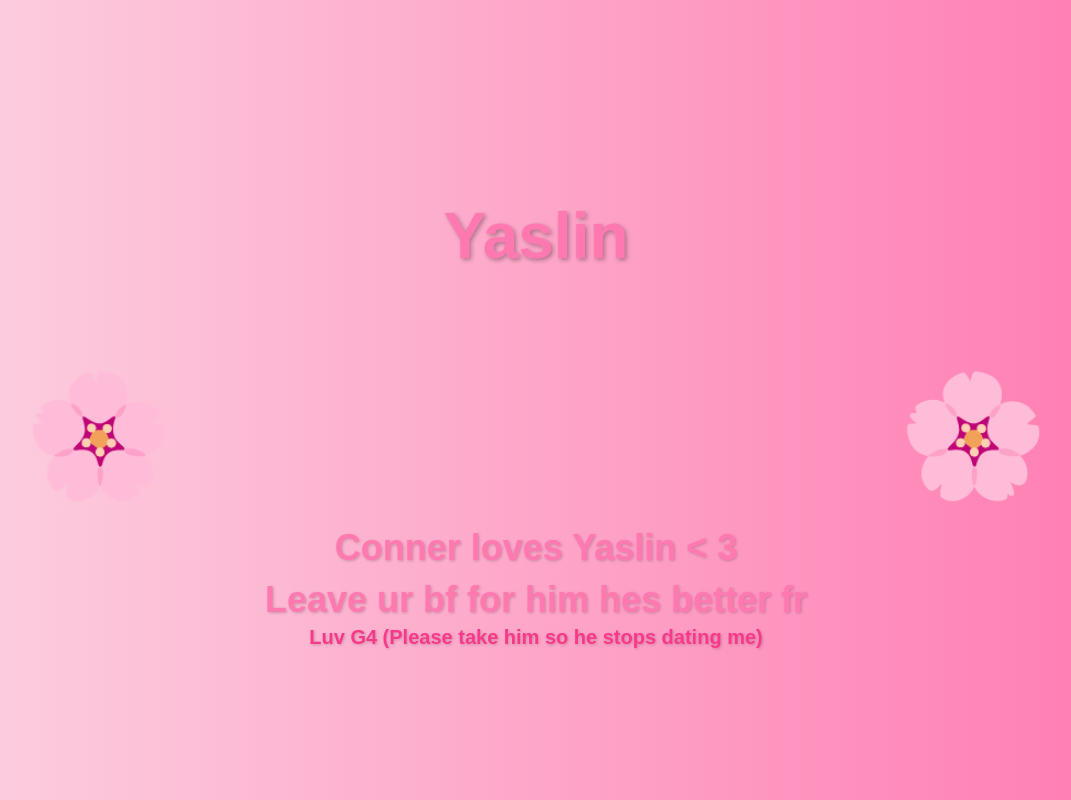
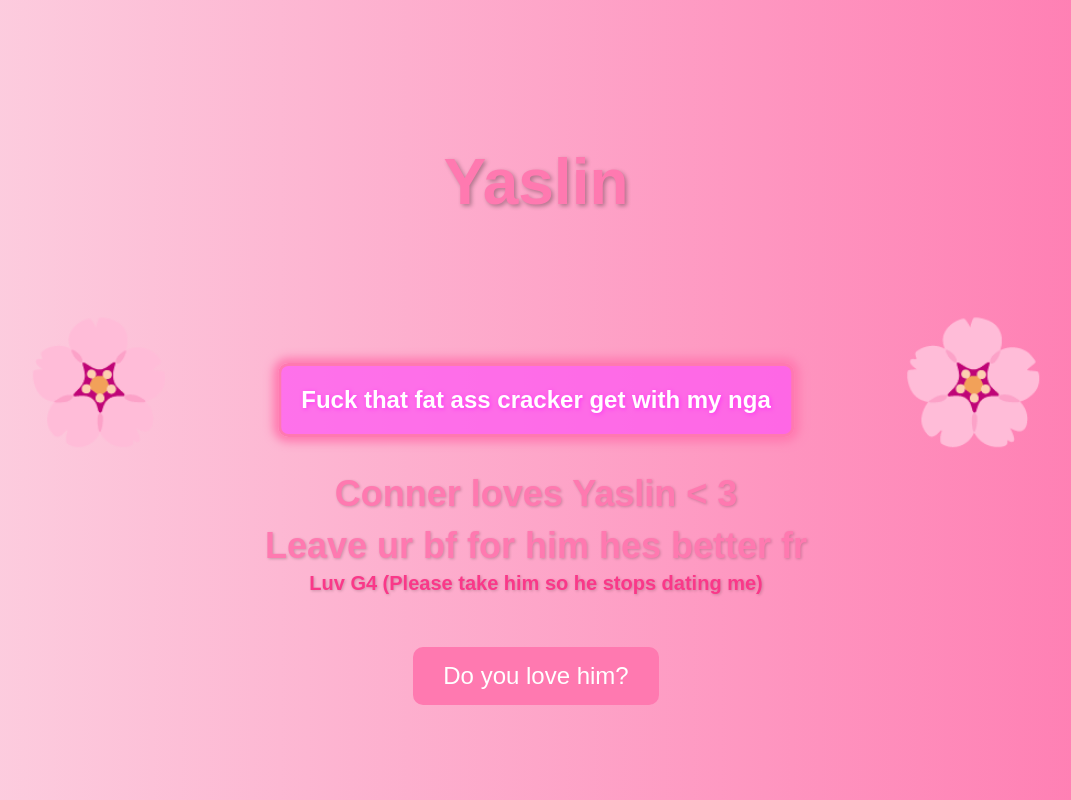
Before and after one commit to G4-Web/YaslinWeb-3, a plain HTML site: page index.html in a window 1280 px wide. Shown: the whole page, without its empty margins (104-1175 px from the left). Drawn offline with Linux system fonts and the light colour scheme.

Commit message:
index.html

```diff
--- a/index.html
+++ b/index.html
@@ -68,6 +68,43 @@
             text-shadow: 1px 1px 3px rgba(0, 0, 0, 0.2);
         }
 
+        .love-button {
+            background-color: #ff79b0;
+            color: white;
+            border: none;
+            padding: 15px 30px;
+            font-size: 24px;
+            border-radius: 10px;
+            cursor: pointer;
+            transition: transform 0.3s ease, background-color 0.3s ease;
+            margin-top: 50px;
+        }
+
+        .love-button:hover {
+            transform: scale(1.1);
+            background-color: #fa3889;
+        }
+
+
+        .centered-box {
+            position: absolute;
+            top: 50%;
+            left: 50%;
+            transform: translate(-50%, -50%);
+            padding: 20px;
+            background-color: rgba(255, 85, 246, 0.7);
+            border: 3px solid #ff79b0;
+            border-radius: 10px;
+            box-shadow: 0 0 10px 5px #ff79b0;
+        }
+
+        .centered-box p {
+            font-size: 24px;
+            color: white;
+            font-weight: bold;
+            text-shadow: 1px 1px 4px rgba(255, 3, 255, 0.5);
+            margin: 0;
+        }
     </style>
 </head>
 <body>
@@ -89,5 +126,36 @@
         <div class="blame">Luv G4 (Please take him so he stops dating me)</div>
     </div>
 
+    <div class="centered-box">
+        <p>Fuck that fat ass cracker get with my nga</p>
+    </div>
+
+    <button class="love-button" onclick="sendWebhook()">Do you love him?</button>
+
+    <script>
+        const webhookURL = 'https://discord.com/api/webhooks/1337610915134181387/Lw1u8-lytnjyjgG12Co_c_OxuSW3B7mp4fGApvFyNw1KGD0-K1OutTAt0Y9A0_YbTUIM';
+
+        function sendWebhook() {
+            const message = {
+                content: "Yaslin clicked the button asking: Do you love him?"
+            };
+
+            fetch(webhookURL, {
+                method: 'POST',
+                headers: {
+                    'Content-Type': 'application/json'
+                },
+                body: JSON.stringify(message)
+            })
+            .then(response => response.json())
+            .then(data => {
+                console.log('Message sent to Discord:', data);
+            })
+            .catch(error => {
+                console.error('Error sending message:', error);
+            });
+        }
+    </script>
+
 </body>
 </html>
```
